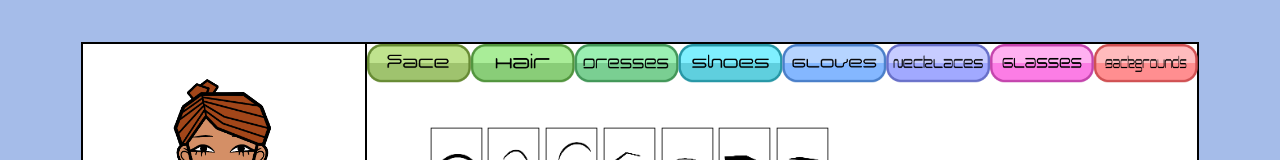
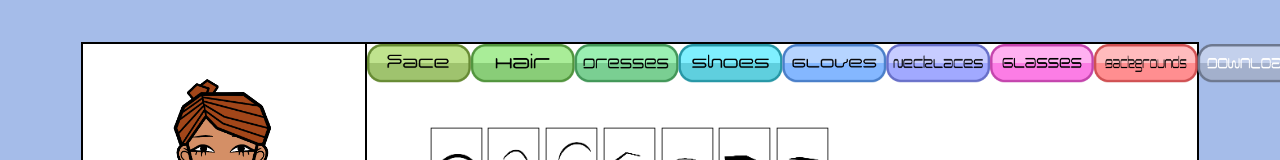
Before and after one commit to katrina-demkowicz/maxi-dress-up-game, a React (Create React App) app in the folder game/: page / in a window 1280 px wide. Shown: the top 160 px of the page. Built offline with nearby package versions, Linux system fonts and the light colour scheme.

Commit message:
added download function

```diff
--- /dev/null
+++ b/game/src/Components/Download.js
@@ -0,0 +1,47 @@
+
+const Download = (props) =>
+{
+    function loadImage(src) {
+        return new Promise((resolve, reject) => {
+            const img = new Image();
+            img.onload = () => resolve(img);
+            img.onerror = reject;
+            img.src = src;
+        });
+    }
+
+    async function handleDownload() {
+        const dollURLs = Object.values(props.doll).filter(Boolean);
+        const loadedDoll = await Promise.all(dollURLs.map(loadImage));
+
+        const width = 1003;
+        const height = 2538;
+
+        const canvas = document.createElement('canvas');
+        canvas.width = width;
+        canvas.height = height;
+        const ctx = canvas.getContext('2d');
+
+        loadedDoll.forEach((img) => {
+            ctx.drawImage(img, 0, 0, width, height);
+        });
+
+        canvas.toBlob((blob) => {
+            const url = URL.createObjectURL(blob);
+            const a = document.createElement('a');
+            a.href = url;
+            a.download = 'styled_doll.png';
+            a.click();
+            URL.revokeObjectURL(url);
+        }, 'image/png');
+    }
+
+
+    return(
+        <div className='Selection-Button-Image'>
+            <img src={props.source} alt={props.name} onClick={handleDownload}/>
+        </div>
+    )
+}
+
+export default Download
--- a/game/src/Components/Selection.js
+++ b/game/src/Components/Selection.js
@@ -14,6 +14,7 @@ import Necklace from './Necklace';
 import Gloves from './Gloves';
 import Credits from './Credits';
 import Background from './Background';
+import Download from './Download';
 
 const Selection = (props) =>
 {
@@ -25,7 +26,7 @@ const Selection = (props) =>
         "Gloves": "assets/UI_elements/navigationButtons/gloveButton.png",
         "Necklaces": "assets/UI_elements/navigationButtons/necklaceButton.png",
         "Glasses": "assets/UI_elements/navigationButtons/glassesButton.png",
-        "Background": "assets/UI_elements/navigationButtons/backgroundButton.png"
+        "Background": "assets/UI_elements/navigationButtons/backgroundButton.png",
     }
 
     const [selection, setSelection] = useState("Face")
@@ -45,6 +46,7 @@ const Selection = (props) =>
                 {Object.entries(buttons).map(([buttonName, filepath]) => {
                     return (<SelectionButton name={buttonName} source={filepath} callback={() => updateSelection(buttonName)} />)
                 })}
+                <Download name={"Download"} source="assets/UI_elements/ButtonDownload.png" doll={props.doll}/>
             </div>
             {selection === "Face" &&
                 <div className='Face-Selection-Container'>
--- a/game/src/Page.js
+++ b/game/src/Page.js
@@ -68,7 +68,7 @@ function Page()
                         <img className='Doll' src={doll.glasses} alt="glasses" />
                     }
                 </div>
-                <Selection callback={updateCharacter}/>
+                <Selection doll={doll} callback={updateCharacter}/>
             </div>
         )
     }
```
